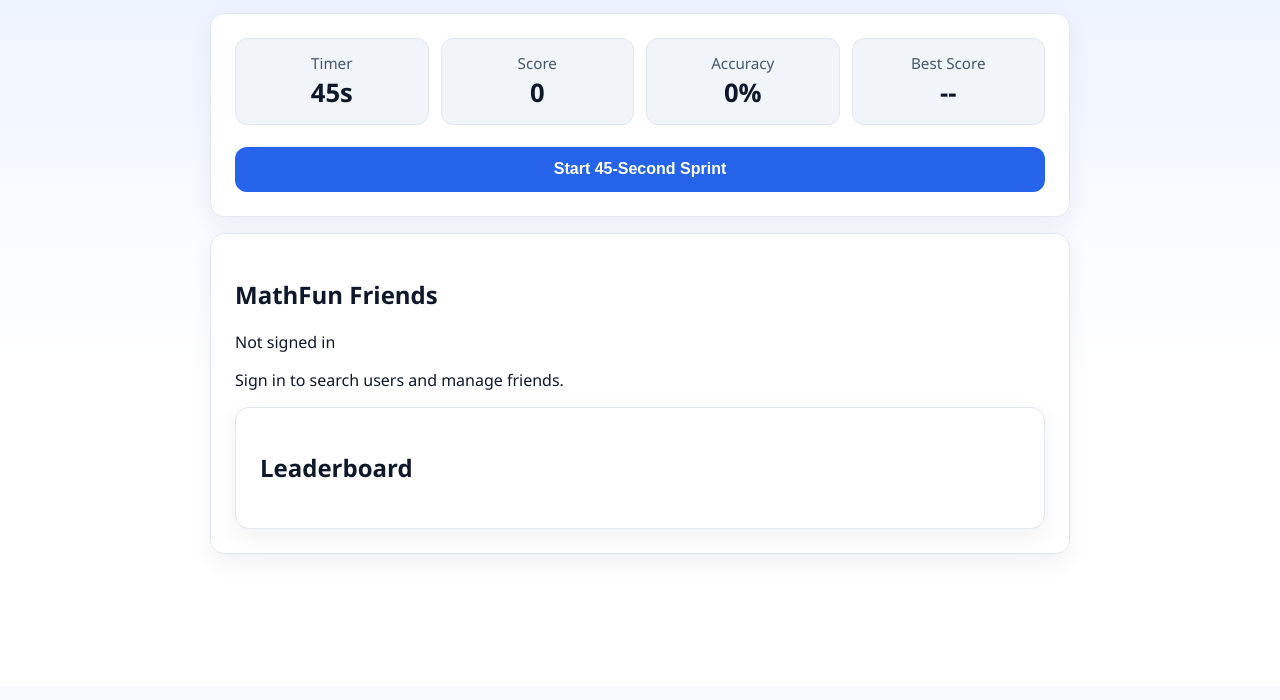
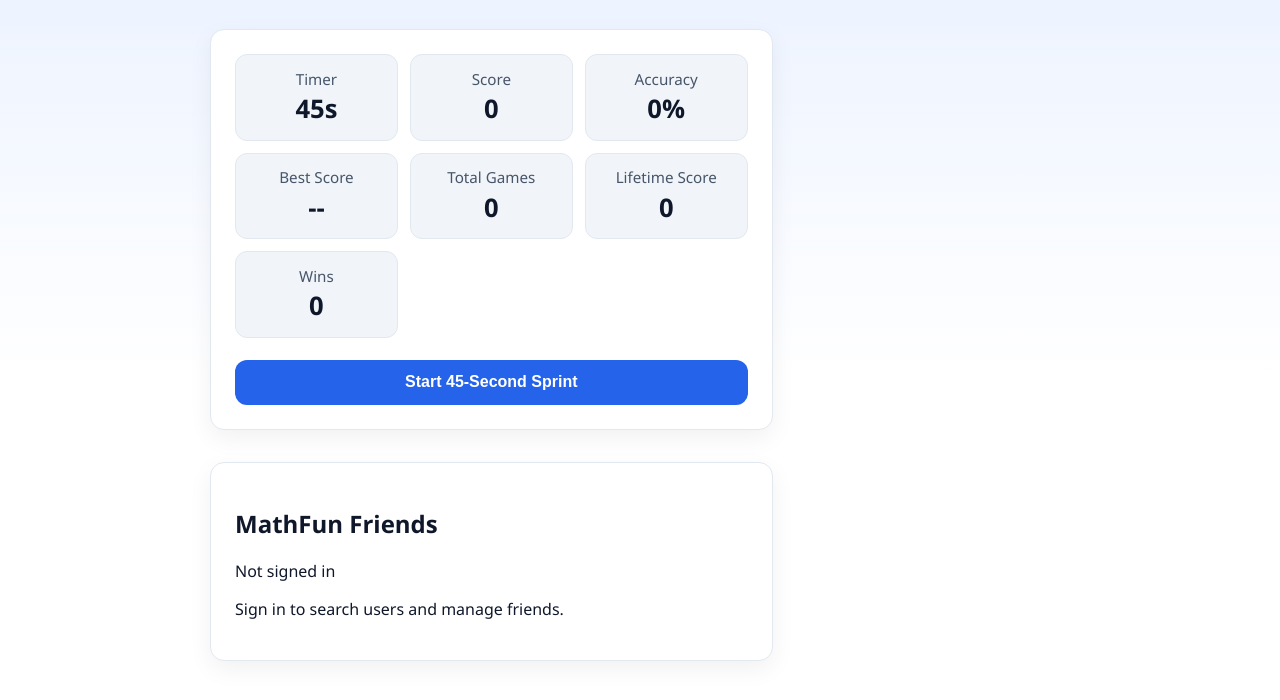
Before and after one commit to dedhaw/Info-441-MathFun, a website: page public/index.html in a window 1280 px wide. Shown: the part 114-814 px from the top of the page. Drawn offline with Linux system fonts and the light colour scheme; no server answers.

Commit message:
Merge pull request #4 from dedhaw/cole
leaderboard, lifetime stats, high score

```diff
--- a/public/index.html
+++ b/public/index.html
@@ -155,10 +155,19 @@
       padding: 0.75rem;
       border-radius: 10px;
     }
+    .layout {
+      display: grid;
+      grid-template-columns: 2fr 1fr;
+      gap: 1rem;
+      align-items: start;
+    }
+    .col-main, .col-side { display: grid; gap: 1rem; }
     @media (max-width: 640px) {
       header { flex-direction: column; align-items: flex-start; }
       .flex-row { flex-direction: column; }
       .flex-row button { width: 100%; }
+      .layout { grid-template-columns: 1fr; }
+      .col-side { order: -1; }
     }
   </style>
   <script src="javascripts/index.js" type="module" defer></script>
@@ -176,24 +185,17 @@
       </div>
     </header>
 
+    <div class="layout">
+      <div class="col-main">
         <section class="card">
           <div class="status-grid">
-        <div>
-          Timer
-          <span id="timer-display">45s</span>
-        </div>
-        <div>
-          Score
-          <span id="score-display">0</span>
-        </div>
-        <div>
-          Accuracy
-          <span id="accuracy-display">0%</span>
-        </div>
-        <div>
-          Best Score
-          <span id="best-score-display">--</span>
-        </div>
+            <div>Timer <span id="timer-display">45s</span></div>
+            <div>Score <span id="score-display">0</span></div>
+            <div>Accuracy <span id="accuracy-display">0%</span></div>
+            <div>Best Score <span id="best-score-display">--</span></div>
+            <div>Total Games <span id="total-games">0</span></div>
+            <div>Lifetime Score <span id="total-score">0</span></div>
+            <div>Wins <span id="total-wins">0</span></div>
           </div>
           <br>
           <button id="start-game-btn">Start 45-Second Sprint</button>
@@ -227,12 +229,6 @@
           <section id="login-prompt">
             <p>Sign in to search users and manage friends.</p>
           </section>
-      <section class="card" id="leaderboard-card">
-        <h2>Leaderboard</h2>
-        <ol id="leaderboard-list"></ol>
-      </section>
-    </main>
-  </body>
           <section data-auth-section hidden>
             <h3>Search Users</h3>
             <form id="search-form">
@@ -250,6 +246,15 @@
             <ul id="friends-list"></ul>
           </section>
         </section>
+      </div>
+
+      <div class="col-side">
+        <section class="card" id="leaderboard-card" data-auth-section hidden>
+          <h2>Leaderboard</h2>
+          <ol id="leaderboard-list"></ol>
+        </section>
+      </div>
+    </div>
   </main>
 </body>
 </html>
```
Lines whose indentation alone changed are shown as unchanged.
